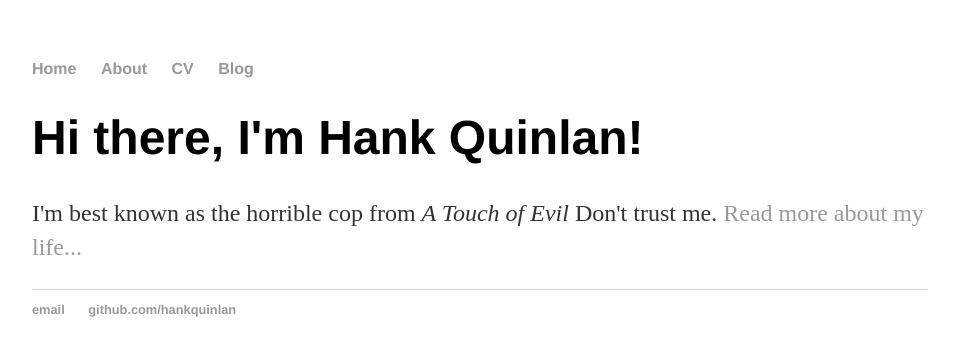
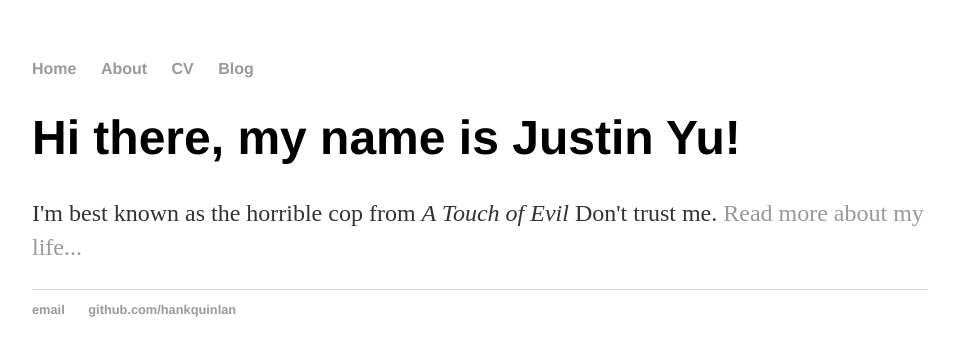
Before and after one commit to justinjelly/justinjelly.github.io, a Jekyll site: the page built from index.html, in a window 1280 px wide. Shown: the top 356 px of the page, without its empty margins (160-1115 px from the left). Built offline with Jekyll 4.4.1, drawn with Linux system fonts in a browser that asks for light colours.

Commit message:
Update index.html

```diff
--- a/index.html
+++ b/index.html
@@ -1,8 +1,8 @@
 ---
 layout: default
-title: Hank Quinlan, Horrible Cop
+title: Justin Yu
 ---
 <div class="blurb">
-	<h1>Hi there, I'm Hank Quinlan!</h1>
+	<h1>Hi there, my name is Justin Yu!</h1>
 	<p>I'm best known as the horrible cop from <em>A Touch of Evil</em> Don't trust me. <a href="/about">Read more about my life...</a></p>
 </div><!-- /.blurb -->
```
